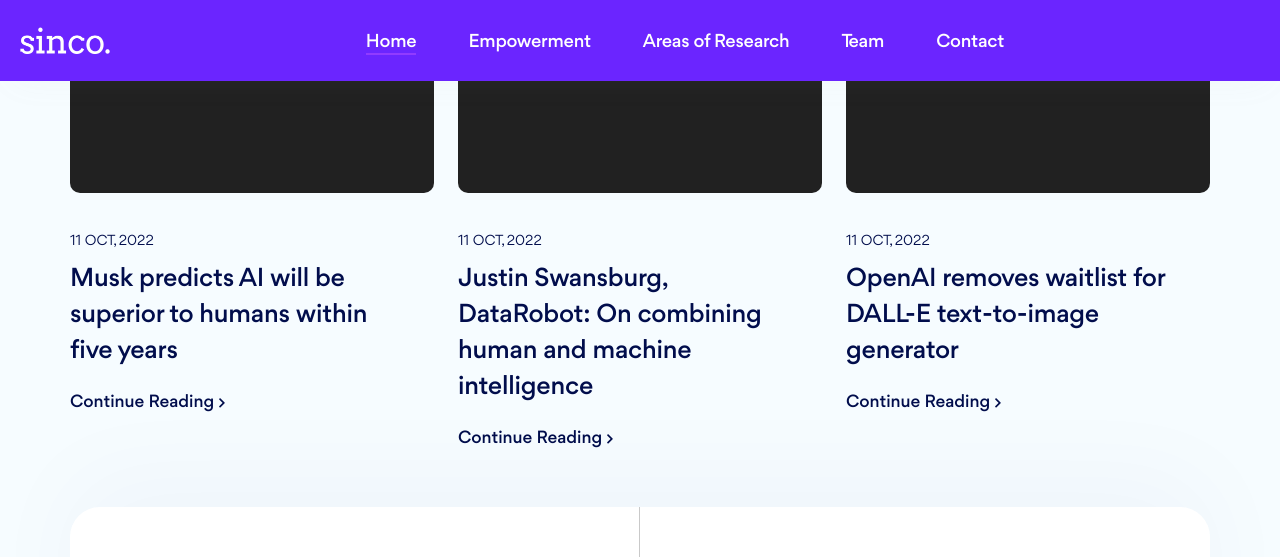
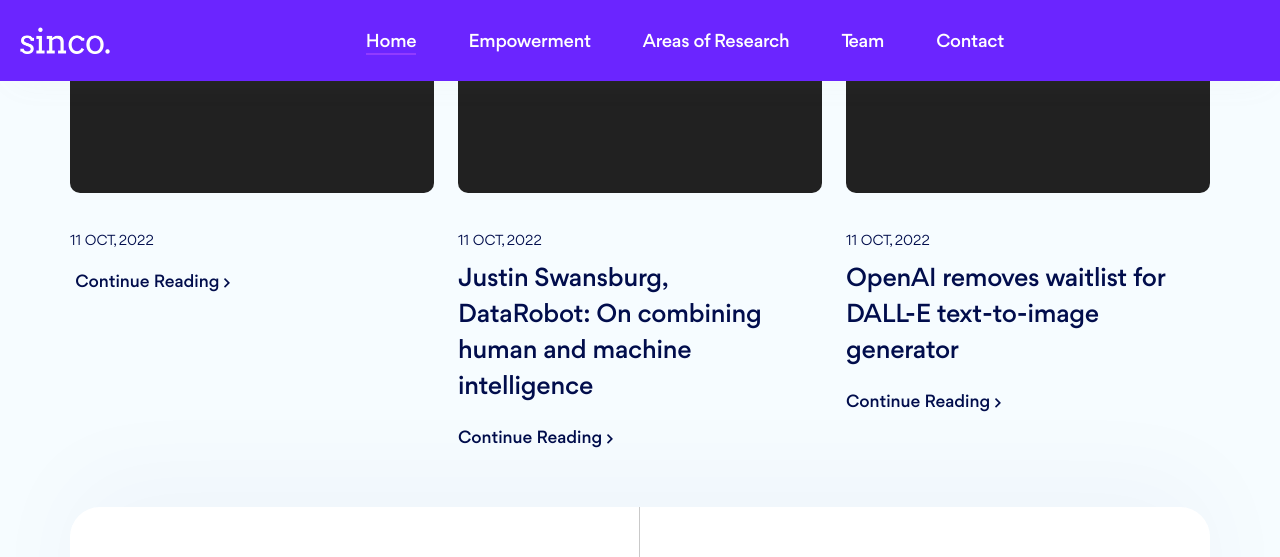
Before and after one commit to toxtli/testweb, a Jekyll site: the page built from index.md, in a window 1280 px wide and 900 px high, scrolled down 2272 px, cut to the strip 0-557 px from the top of the window. Built offline with Jekyll 4.4.1, drawn with Linux system fonts in a browser that asks for light colours; our own code applies the rules of GitHub Pages for plain Markdown files.

Commit message:
Update default.html

```diff
--- a/_layouts/default.html
+++ b/_layouts/default.html
@@ -857,7 +857,7 @@
 								<figure class="post-img m0"><a href="blog-details.html" class="w-101 d-block"><img src="{{- page.news_image_1 -}}" alt="" class="w-101 tran4s"></a></figure>
 								<div class="post-data">
 									<div class="post-tag"><a href="blog-details.html">11 oct, 2022</a></div>
-									<a href="blog-details.html" class="blog-title"><h5>Musk predicts AI will be superior to humans within five years</h5></a>
+									<a href="blog-details.html" class="blog-title"><h5>{{ page.news[0].title }}</h5></a>
 									<a href="blog-details.html" class="read-btn tran3s">Continue Reading <i class="fas fa-chevron-right"></i></a>
 								</div> <!-- /.post-data -->
 							</article>
```
